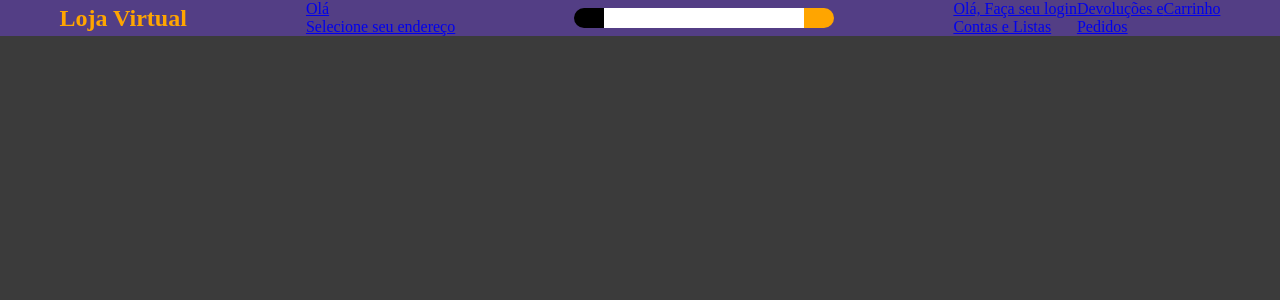
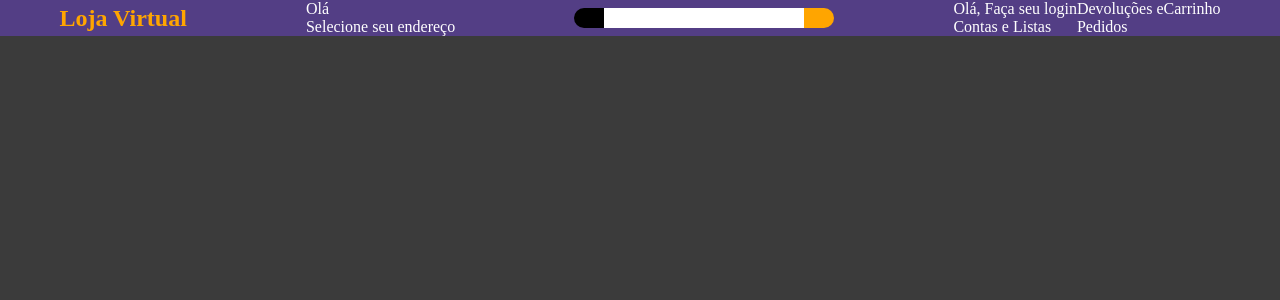
Before and after one commit to RamonBosi/Projetos-React, a React (Create React App) app in the folder projetos/: page / in a window 1280 px wide. Shown: the top 300 px of the page. Built offline with nearby package versions, Linux system fonts and the light colour scheme.

Commit message:
Global styles for links

```diff
--- a/projetos/src/GlobalStyles.js
+++ b/projetos/src/GlobalStyles.js
@@ -8,6 +8,11 @@ export const GlobalStyles = createGlobalStyle`
         box-sizing: border-box
     }
 
+    a{
+        color: #ffff;
+        text-decoration: none;
+    }
+
     body{
         background-color: #3b3b3b;
     }
```
